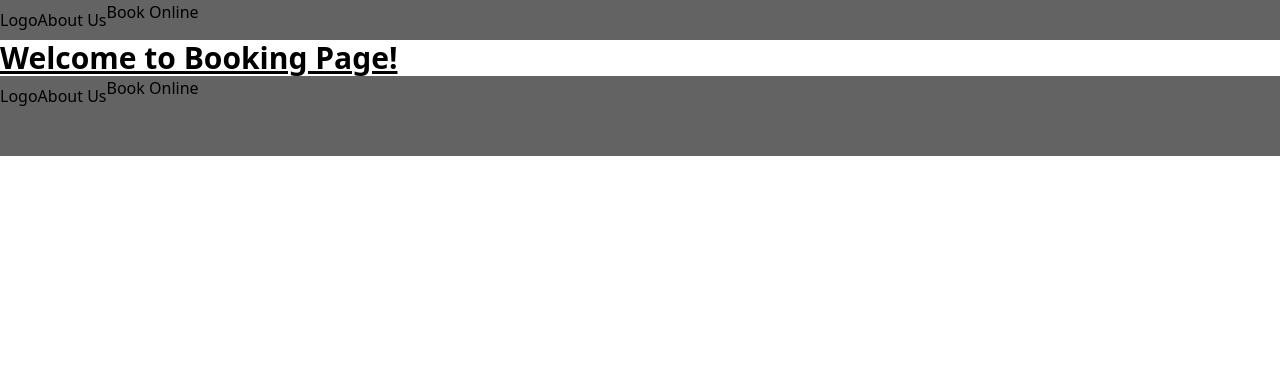
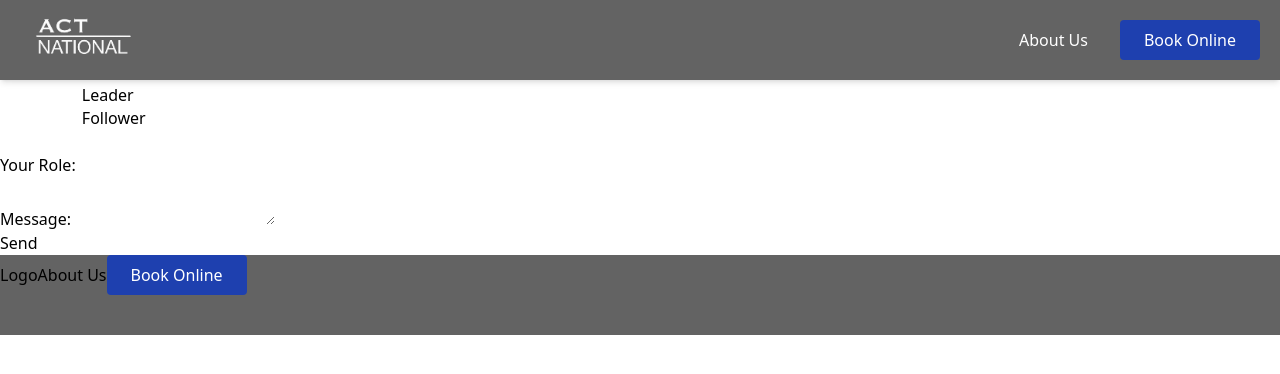
Before and after one commit to BWTransport/website, a Next.js app: page /book in a window 1280 px wide. Shown: the top 374 px of the page. Built offline with nearby package versions, Linux system fonts and the light colour scheme.

Commit message:
nav and hero built

```diff
--- a/components/Button.js
+++ b/components/Button.js
@@ -1,5 +1,11 @@
 const Button = (props) => {
-  return <div className="bg-{{props.color}} h-10 w-30">{props.text}</div>;
+  return (
+    <a href={props.link}>
+      <button className="bg-blue-800 text-white py-2 px-6 rounded hover:bg-blue-600 duration-500 text-sm sm:text-base text-center">
+        {props.text}
+      </button>
+    </a>
+  );
 };
 
 export default Button;
--- a/components/Navbar.js
+++ b/components/Navbar.js
@@ -1,12 +1,34 @@
 import Button from "./Button";
+import logo from "../media/act-national-logo.png";
+import Image from "next/image";
+
+let NavItems = [{ name: "About Us", link: "/about" }];
 
 const Navbar = () => {
   return (
-    <div className="bg-act-grey h-110">
-      <div className="flex items-center">
-        <h1>Logo</h1>
-        <h1>About Us</h1>
-        <Button text="Book Online" color="green" />
+    <div className="shadow-md w-full fixed top-0 left-0 z-40">
+      <div className="flex items-center h-20 justify-between bg-act-grey pr-5">
+        <div className="cursor-pointer flex items-center">
+          <a href="/" className="w-40">
+            <Image src={logo} />
+          </a>
+        </div>
+        <ul className="flex items-center">
+          {NavItems.map((link) => (
+            <li
+              key={link.name}
+              className="m-8 text-sm sm:text-base text-center"
+            >
+              <a
+                className="text-white hover:text-blue-400 duration-500"
+                href={link.link}
+              >
+                {link.name}
+              </a>
+            </li>
+          ))}
+          <Button text="Book Online" link="/book" className="" />
+        </ul>
       </div>
     </div>
   );
--- a/pages/about.js
+++ b/pages/about.js
@@ -1,5 +1,7 @@
 export default function About() {
   return (
-    <h1 className="text-3xl font-bold underline">Welcome to the About page!</h1>
+    <h1 className="text-3xl font-bold underline h-screen">
+      Welcome to the About page!
+    </h1>
   );
 }
--- a/pages/book.js
+++ b/pages/book.js
@@ -1,5 +1,37 @@
 export default function Book() {
   return (
-    <h1 className="text-3xl font-bold underline">Welcome to Booking Page!</h1>
+    <>
+      <h1 className="text-3xl font-bold underline">Welcome to Booking Page!</h1>
+
+      <form name="contact" method="POST" data-netlify="true">
+        <p>
+          <label>
+            Your Name: <input type="text" name="name" />
+          </label>
+        </p>
+        <p>
+          <label>
+            Your Email: <input type="email" name="email" />
+          </label>
+        </p>
+        <p>
+          <label>
+            Your Role:{" "}
+            <select name="role[]" multiple>
+              <option value="leader">Leader</option>
+              <option value="follower">Follower</option>
+            </select>
+          </label>
+        </p>
+        <p>
+          <label>
+            Message: <textarea name="message"></textarea>
+          </label>
+        </p>
+        <p>
+          <button type="submit">Send</button>
+        </p>
+      </form>
+    </>
   );
 }
--- a/pages/index.js
+++ b/pages/index.js
@@ -1,5 +1,31 @@
+import Image from "next/image";
+import Button from "../components/Button";
+import heroImage from "../public/van-image-1.JPG";
+
 export default function Home() {
   return (
-    <h1 className="text-3xl font-bold underline">Welcome to Home Page!</h1>
+    <div className="w-full absolute top-20 h-screen">
+      <div className="w-full flex h-60vh left-0 z-0">
+        <Image src={heroImage} objectFit="cover" />
+        <div className="grid grid-rows-9 bg-gray-200 flex self-center items-center right-32 z-10 px-7 py-5 h-60 rounded-2xl w-96 absolute">
+          <h2 className="text-left row-span-4 font-bold text-act-grey text-3xl">
+            Professional Courier Service
+          </h2>
+          <h4 className="text-left text-lg row-span-2 text-act-grey">
+            Services covering all UK Mainlands
+          </h4>
+          <div className="row-span-3">
+            <Button text="Book Online" link="/book" className="" />
+          </div>
+        </div>
+      </div>
+      <h2 className="text-4xl font-bold text-act-grey mt-16 mb-10 text-center">
+        Courier Service Covering All UK Mainlands
+      </h2>
+      <h4 className="text-2xl text-act-grey text-center">
+        Professional Service Catering for House Moving, Item Transport and much
+        more
+      </h4>
+    </div>
   );
 }
--- a/tailwind.config.js
+++ b/tailwind.config.js
@@ -4,10 +4,29 @@ module.exports = {
     "./components/**/*.{js,ts,jsx,tsx}",
   ],
   theme: {
+    screens: {
+      sm: "640px",
+      // => @media (min-width: 640px) { ... }
+
+      md: "768px",
+      // => @media (min-width: 768px) { ... }
+
+      lg: "1024px",
+      // => @media (min-width: 1024px) { ... }
+
+      xl: "1280px",
+      // => @media (min-width: 1280px) { ... }
+
+      "2xl": "1536px",
+      // => @media (min-width: 1536px) { ... }
+    },
     extend: {
       colors: {
         "act-grey": "#636363",
       },
+      height: (theme) => ({
+        "60vh": "60vh",
+      }),
     },
   },
   plugins: [],
```
Also changed, not shown: media/act-national-logo.png (added), 1 other file (tests, documents, lock files or other folders).
